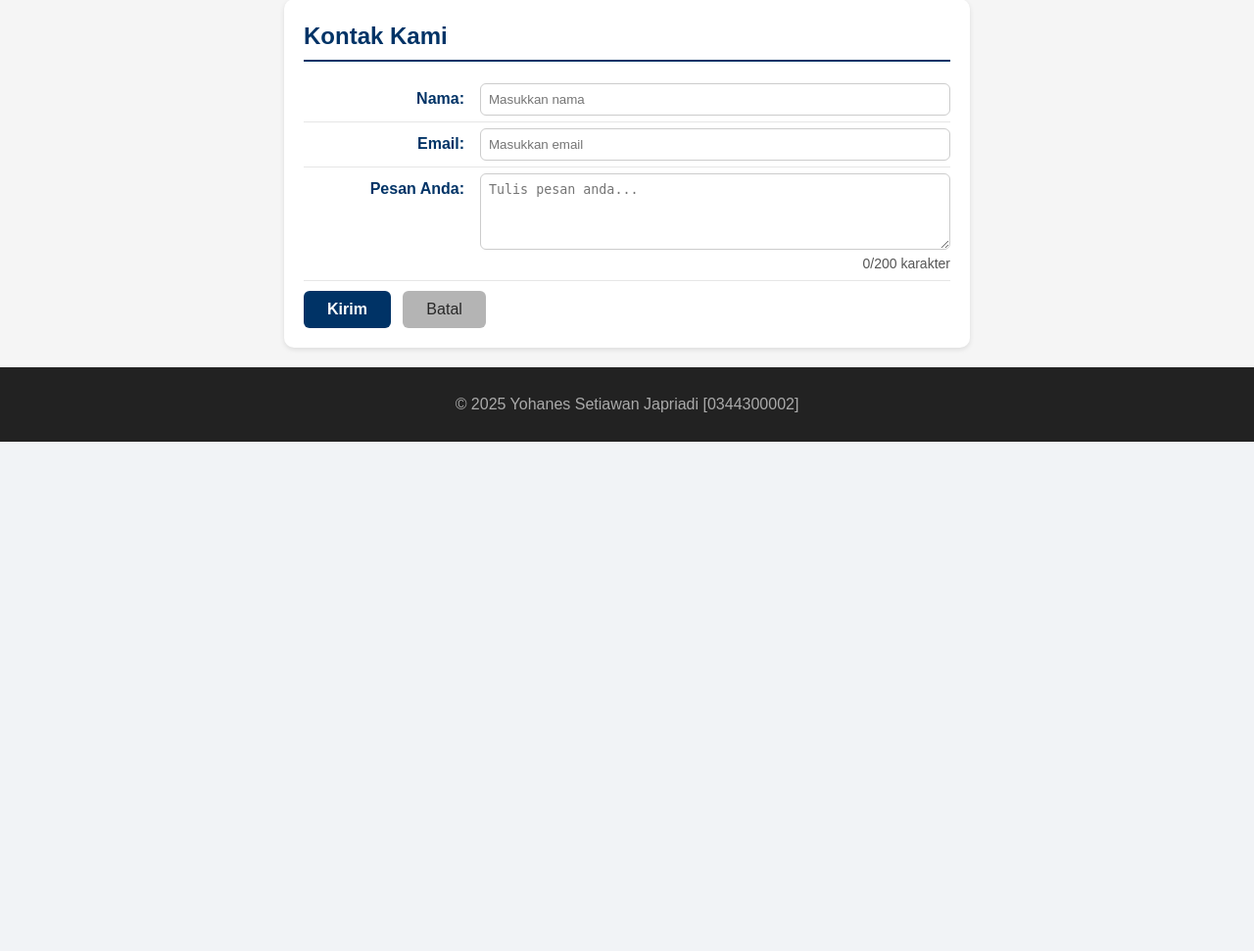
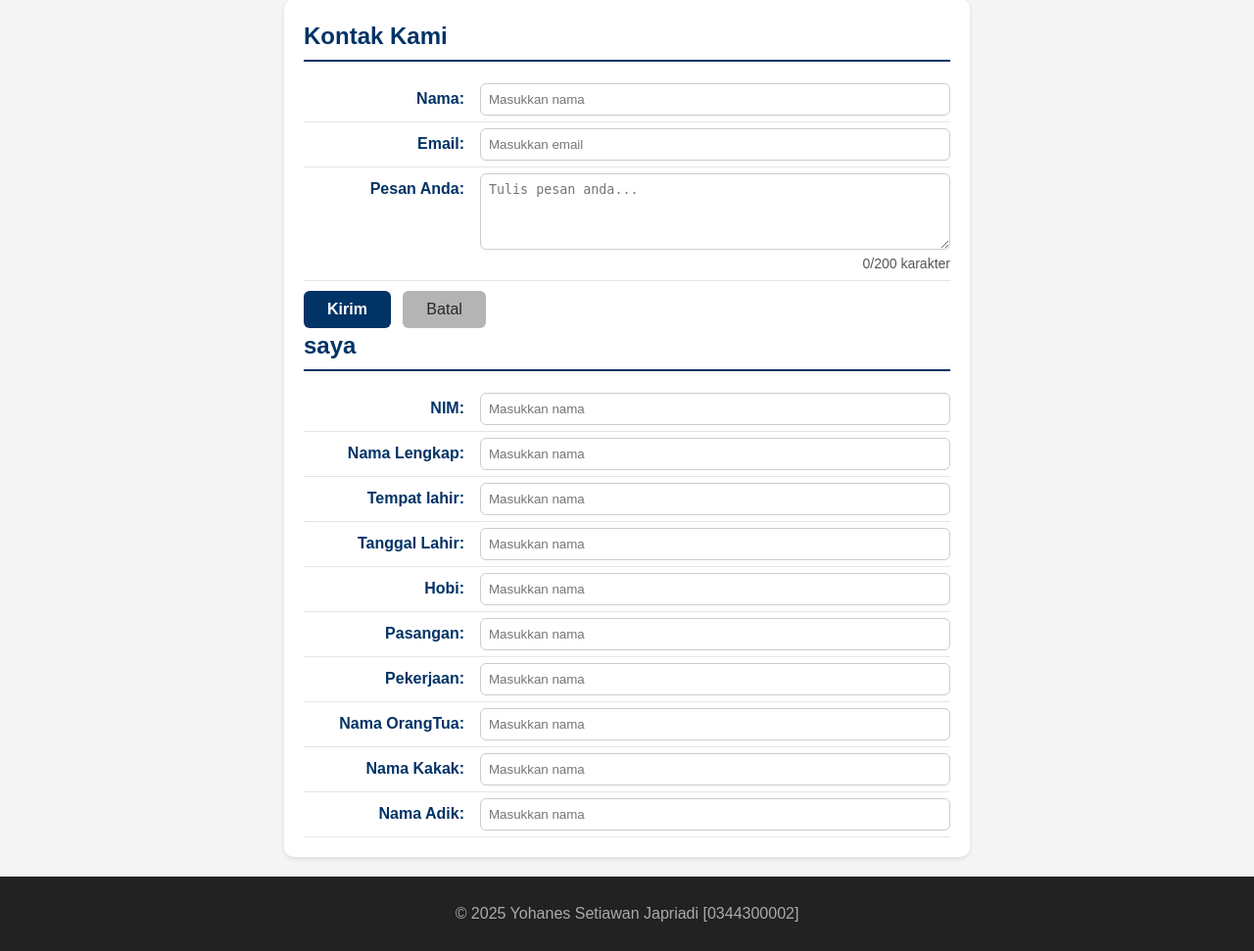
Before and after one commit to wily343/2511500026-PWD-TI1A-2526-1, a PHP site: page /pertemuan-08/index.php in a window 1280 px wide. Shown: the part 819-1790 px from the top of the page at 98% size. Before the commit the page ends 1270 px from the top, so only its background shows below. Run offline with PHP 8.4, Linux system fonts and the light colour scheme.

Commit message:
memasukan kode section ke dalam index php

```diff
--- a/pertemuan-08/index.php
+++ b/pertemuan-08/index.php
@@ -103,7 +103,49 @@ endif;
         <p><strong>Pesan :</strong> <?php echo $sespesan ?></p>
       <?php endif; ?>
 
+      <section id="saya">
+        <h2>saya</h2>
+        <form action="proses.php" method="POST">
 
+          <label for="txtNim"><span>NIM:</span>
+          <input type="text" id="txtNama" name="txtNama" placeholder="Masukkan nama" required autocomplete="name">
+        </label>
+
+        <label for="txtNama Lengkap"><span>Nama Lengkap:</span>
+          <input type="text" id="txtNama" name="txtNama" placeholder="Masukkan nama" required autocomplete="name">
+        </label>
+
+        <label for="txtTempat lahir"><span>Tempat lahir:</span>
+          <input type="text" id="txtNama" name="txtNama" placeholder="Masukkan nama" required autocomplete="name">
+        </label>
+
+        <label for="txtTanggal Lahir"><span>Tanggal Lahir:</span>
+          <input type="text" id="txtNama" name="txtNama" placeholder="Masukkan nama" required autocomplete="name">
+        </label>
+
+        <label for="txtHobi"><span>Hobi:</span>
+          <input type="text" id="txtNama" name="txtNama" placeholder="Masukkan nama" required autocomplete="name">
+        </label>
+
+        <label for="txtPasangan"><span>Pasangan:</span>
+          <input type="text" id="txtNama" name="txtNama" placeholder="Masukkan nama" required autocomplete="name">
+        </label>
+
+        <label for="txtPekerjaan"><span>Pekerjaan:</span>
+          <input type="text" id="txtNama" name="txtNama" placeholder="Masukkan nama" required autocomplete="name">
+        </label>
+
+        <label for="txtNama OrangTua"><span>Nama OrangTua:</span>
+          <input type="text" id="txtNama" name="txtNama" placeholder="Masukkan nama" required autocomplete="name">
+        </label>
+
+        <label for="txtNama Kakak"><span>Nama Kakak:</span>
+          <input type="text" id="txtNama" name="txtNama" placeholder="Masukkan nama" required autocomplete="name">
+        </label>
+
+        <label for="txtNama Adik"><span>Nama Adik:</span>
+          <input type="text" id="txtNama" name="txtNama" placeholder="Masukkan nama" required autocomplete="name">
+        </label>
 
     </section>
   </main>
```
